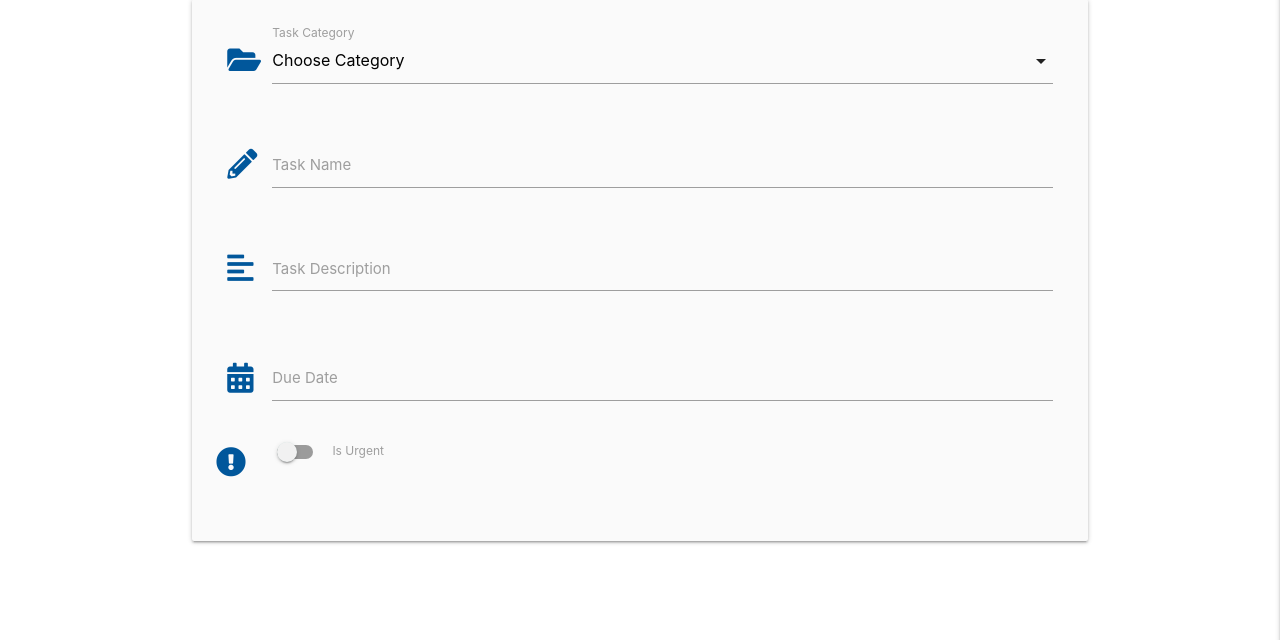
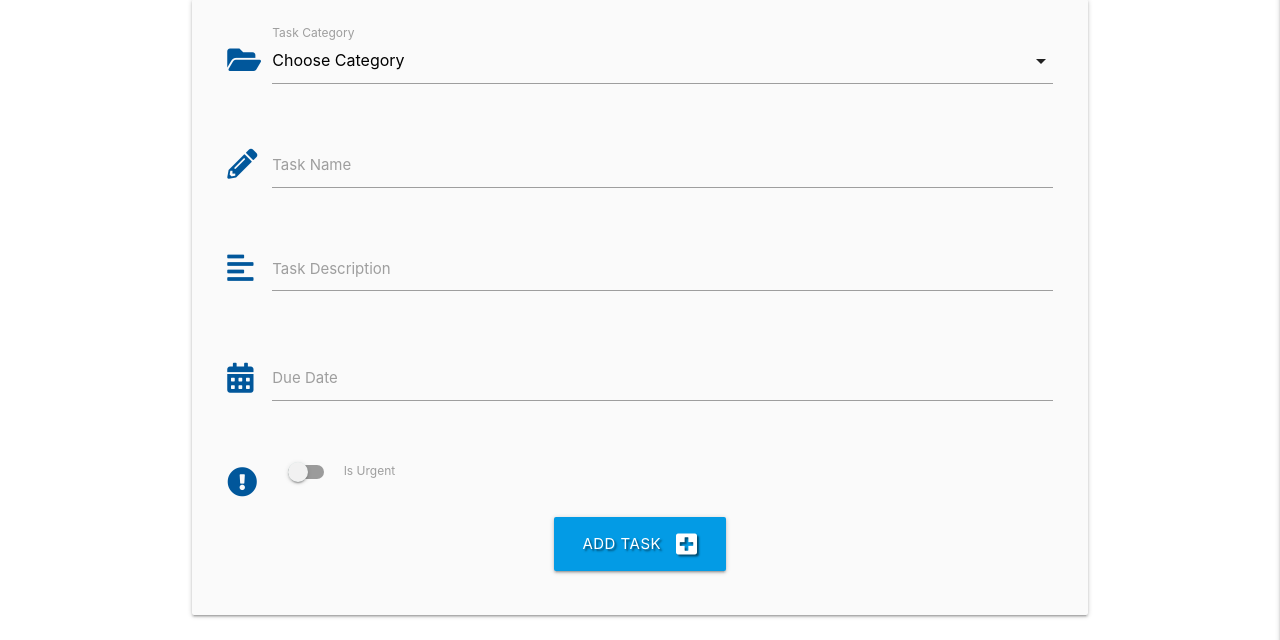
Before and after one commit to martinjohnson26/data-centric-mini-project, a Flask app: page /add_task in a window 1280 px wide. Shown: the part 160-800 px from the top of the page. Run offline with Flask 2, Linux system fonts and the light colour scheme; data that the repository does not hold is empty; some libraries are stand-ins or nearby versions.

Commit message:
Allow user to submit task to db

```diff
--- a/app.py
+++ b/app.py
@@ -99,8 +99,23 @@ def logout():
     return redirect(url_for("login"))
 
 
-@app.route("/add_task")
+@app.route("/add_task", methods =["GET","POST"])
 def add_task():
+    if request.method == "POST":
+        is_urgent = "on" if request.form.get("is_urgent") else "off"
+        task = {
+            "category_name": request.form.get("category_name"),
+            "task_name": request.form.get("task_name"),
+            "task_description": request.form.get("task_description"),
+            "is_urgent": is_urgent,
+            "due_date": request.form.get("due_date"),
+            "created_by": session["user"]
+        }
+        mongo.db.tasks.insert_one(task)
+        flash("Task Successfully Added")
+        return redirect(url_for("get_tasks"))
+
+
     categories = mongo.db.categories.find().sort("category_name, 1")
     return render_template("add_task.html", categories = categories)
 
--- a/templates/add_task.html
+++ b/templates/add_task.html
@@ -4,19 +4,21 @@
     <h3 class="light-blue-text text-darken-4 center-align">Add Task</h3>
 
     <div class="row card-panel grey lighten-5">
-	<form class="col s12" method="POST" action="">
+        <form class="col s12" method="POST" action="{{ url_for('add_task') }}">
+            <!-- category selection -->
 			<div class="row">
 				<div class="input-field col s12">
                     <i class="fas fa-folder-open prefix light-blue-text text-darken-4"></i>
 					<select id="category_name" name="category_name" class="validate" required>
                         <option value="" disabled selected>Choose Category</option>
                         {% for category in categories %}
-		      <option value="{{category.category_name}}">{{category.category_name}}</option>
+                            <option value="{{ category.category_name }}">{{ category.category_name }}</option>
                         {% endfor %}
                     </select>
 					<label for="category_name">Task Category</label>
 				</div>
 			</div>
+            <!-- task name -->
             <div class="row">
                 <div class="input-field col s12">
                     <i class="fas fa-pencil-alt prefix light-blue-text text-darken-4"></i>
@@ -25,6 +27,7 @@
                     <label for="task_name">Task Name</label>
                 </div>
             </div>
+            <!-- task description -->
             <div class="row">
                 <div class="input-field col s12">
                     <i class="fas fa-align-left prefix light-blue-text text-darken-4"></i>
@@ -33,12 +36,15 @@
                     <label for="task_description">Task Description</label>
                 </div>
             </div>
+            <!-- due date picker -->
             <div class="row">
                 <div class="input-field col s12">
                     <i class="fas fa-calendar-alt prefix light-blue-text text-darken-4"></i>
                     <input id="due_date" name="due_date" type="text" class="datepicker validate" required>
                     <label for="due_date">Due Date</label>
                 </div>
+            </div>
+            <!-- is urgent toggle -->
 			<div class="row">
 				<div class="input-field col s12">
 					<div class="switch">
@@ -51,6 +57,14 @@
 					</div>
 				</div>
 			</div>
+            <!-- submit button -->
+            <div class="row">
+                <div class="col s12 center-align">
+                    <button type="submit" class="btn-large light-blue darken-1 text-shadow">
+                        Add Task <i class="fas fa-plus-square right"></i>
+                    </button>
+                </div>
+            </div>
         </form>
-</div
+    </div>
 {% endblock %}
--- a/templates/tasks.html
+++ b/templates/tasks.html
@@ -1,5 +1,7 @@
 {% extends "base.html" %}
 {% block content %}
+
+<h3 class="light-blue-text text-darken-4 center-align">All Tasks</h3>
 
 <ul class="collapsible">
     {% for task in tasks %}
@@ -15,6 +17,7 @@
 		<div class="collapsible-body">
             <strong>{{ task.category_name }}</strong>
             <p>{{ task.task_description }}</p>
+            <p><em>by:{{ task.created_by}}</em></p>
         </div>
 	</li>
     {% endfor %}
```
Lines whose indentation alone changed are shown as unchanged.
